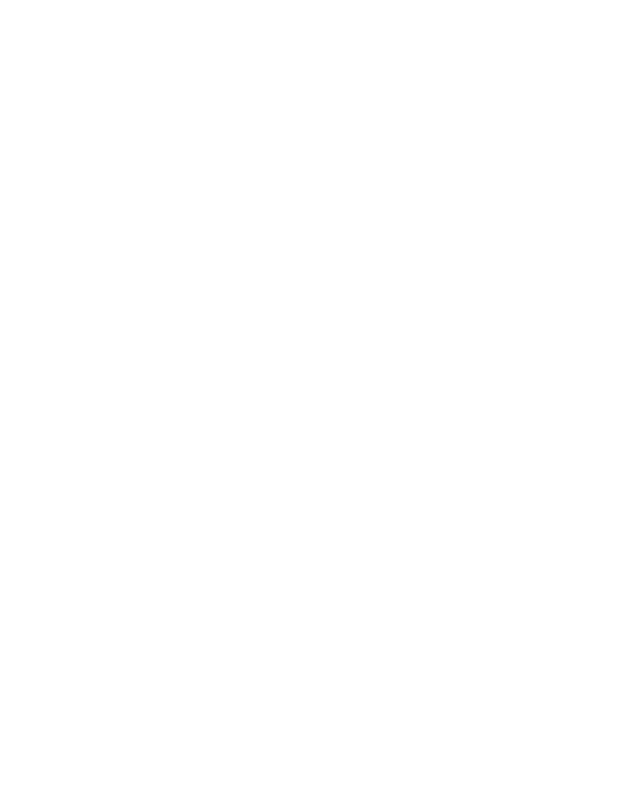
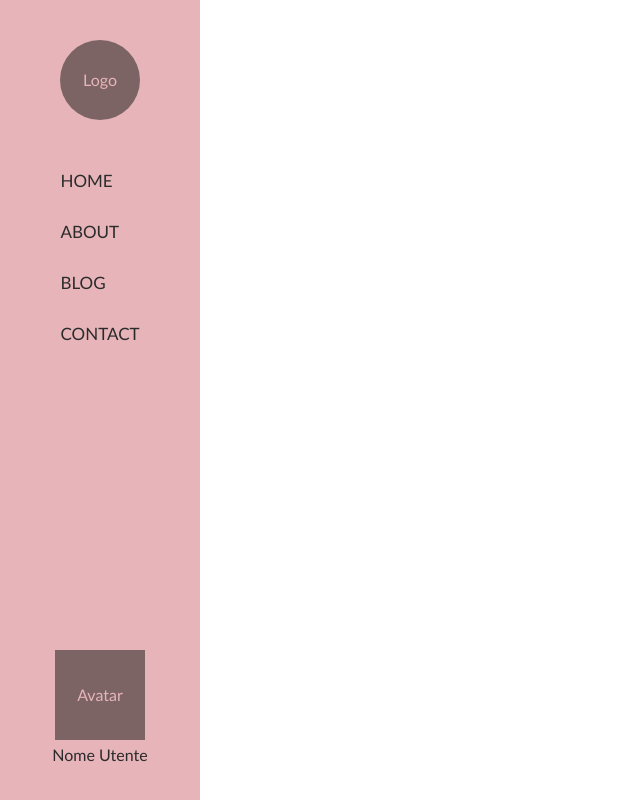
Before and after one commit to Recolty/Esercizi-Css, a plain HTML site: page esercizio-07/Flexbox/start/index.html in a window 1280 px wide. Shown: the whole page, without its empty margins (0-640 px from the left). Drawn offline with Linux system fonts and the light colour scheme.

Commit message:
svolto esercizio 7

```diff
--- a/esercizio-07/Flexbox/start/index.html
+++ b/esercizio-07/Flexbox/start/index.html
@@ -8,6 +8,23 @@
     />
     <meta http-equiv="X-UA-Compatible" content="ie=edge" />
     <title>CSS Lessons</title>
+    <link rel="stylesheet" href="style.css">
   </head>
-  <body></body>
+  <body>
+    <main>
+      <article class="navbar">
+        <div class="logo"><p>Logo</p></div>
+        <div class="links">
+          <a href="#">HOME</a>
+          <a href="#">ABOUT</a>
+          <a href="#">BLOG</a>
+          <a href="#">CONTACT</a>
+        </div>
+        <div class="footer">
+          <div class="avatar"><p>Avatar</p></div>
+          <p class="username">Nome Utente</p>
+        </div>
+      </article>
+    </main>
+  </body>
 </html>
--- a/esercizio-07/Flexbox/start/style.css
+++ b/esercizio-07/Flexbox/start/style.css
@@ -0,0 +1,78 @@
+body {
+    margin: 0;
+}
+
+.navbar {
+    background-color: #e6b4b9;
+    width: 200px;
+    height: 100vh;
+    display: flex;
+    flex-direction: column;
+    align-items: center;
+    font-family: 'Gill Sans', 'Gill Sans MT', Calibri, 'Trebuchet MS', sans-serif;
+}
+
+.logo {
+    height: 80px;
+    width: 80px;
+    background-color: #7c6464;
+    align-self: center;
+    border-radius: 50px;
+    margin-top: 40px;
+}
+
+.logo p {
+    display: flex;
+    flex-direction: column;
+    align-items: center;
+    margin-top: 30px;
+    color: #e6b4b9;
+}
+
+.links {
+    display: flex;
+    flex-direction: column;
+    padding:50px;
+
+}
+
+a {
+    color: #2b2b2b;
+    margin-bottom: 30px;
+    font-size: 17px;
+    text-decoration: none;
+}
+
+a:hover {
+    color: #2b2bb2;
+    transition: 0.3s;
+}
+
+.footer {
+    display: flex;
+    flex-direction: column;
+    justify-content: flex-end;
+    flex: 1;
+    color: #2b2b2b;
+    padding: 20px;
+}
+
+.avatar {
+    width: 90px;
+    height: 90px;
+    background-color: #7c6464;
+    align-self: center;
+
+}
+
+.avatar p{
+    display: flex;
+    flex-direction:column;
+    align-items: center;
+    color: #e6b4b9;
+    margin-top: 35px;
+}
+
+.username {
+    margin-top: 5px;
+}
```
Also changed, not shown: esercizio-07/Flexbox/start/risultato.png (added).
